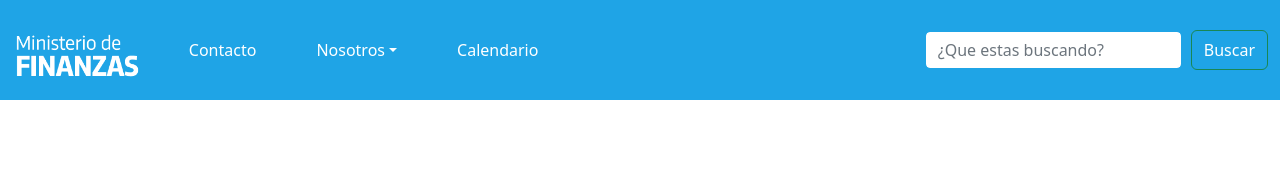
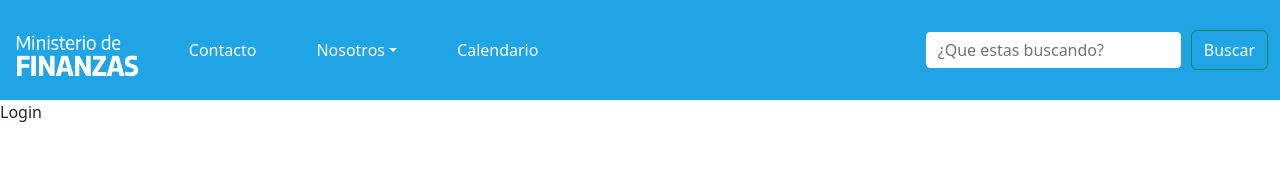
Before and after one commit to MateMar04/financiation, a React (Create React App) app in the folder financiation-react/: page /login in a window 1280 px wide. Shown: the top 190 px of the page. Built offline with nearby package versions, Linux system fonts and the light colour scheme.

Commit message:
fixed routes

```diff
--- a/financiation-react/src/App.js
+++ b/financiation-react/src/App.js
@@ -13,12 +13,12 @@ const App = () => (
     <Router>
         <Layout>
             <Routes>
-                <Route exact path='/' component={Landing}/>
-                <Route exact path='/login' component={LogIn}/>
-                <Route exact path='/signup' component={SignUp}/>
-                <Route exact path='/reset_password' component={ResetPassword}/>
-                <Route exact path='/password/reset/confirm/:uid/:token' component={ResetPasswordConfirm}/>
-                <Route exact path='/activate/:uid/:token' component={Activate}/>
+                <Route exact path='/' element={<Landing/>}/>
+                <Route path='/login' element={<LogIn/>}/>
+                <Route exact path='/signup' element={<SignUp/>}/>
+                <Route exact path='/reset-password' element={<ResetPassword/>}/>
+                <Route exact path='/password/reset/confirm/:uid/:token' element={<ResetPasswordConfirm/>}/>
+                <Route exact path='/activate/:uid/:token' element={<Activate/>}/>
             </Routes>
         </Layout>
     </Router>
--- a/financiation-react/src/containers/LogIn.js
+++ b/financiation-react/src/containers/LogIn.js
@@ -2,7 +2,7 @@ import React from "react";
 
 const LogIn = () => (
     <div>
-        LogIn
+        Login
     </div>
 );
 
```
